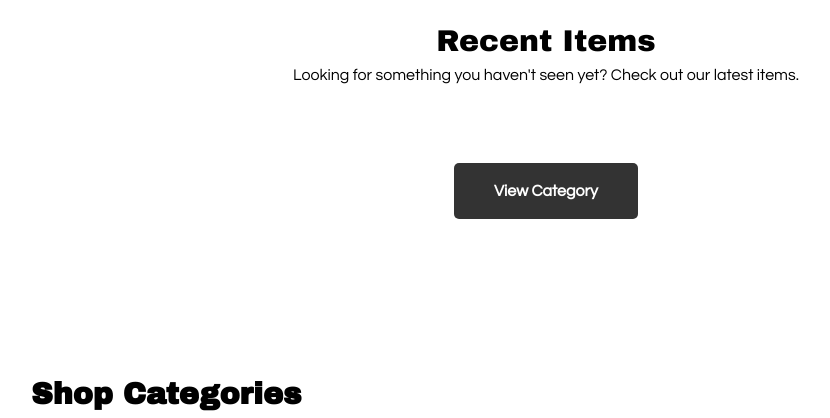
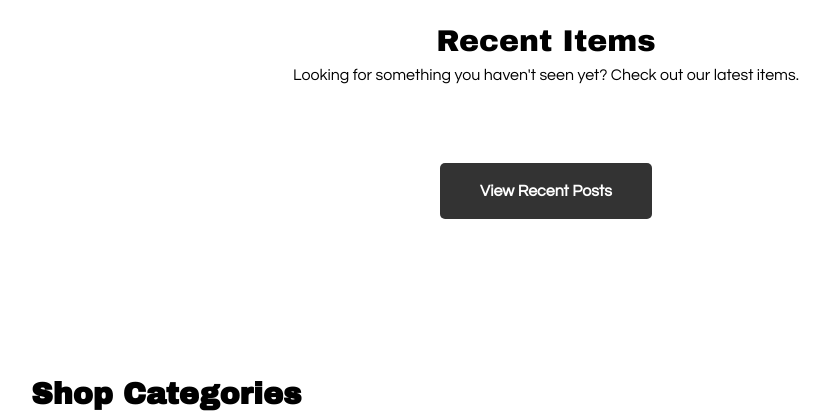
Before and after one commit to smdalton/slugtrades, a Django app: page / in a window 1280 px wide. Shown: the part 785-1203 px from the top of the page, without its empty margins (94-924 px from the left). Run offline with Django 3.2, Linux system fonts and the light colour scheme; data that the repository does not hold is empty; some libraries are stand-ins or nearby versions.

Commit message:
Links on the landing page for Recent and Popular items work

```diff
--- a/slug_trade/templates/slug_trade_app/index.html
+++ b/slug_trade/templates/slug_trade_app/index.html
@@ -96,7 +96,7 @@
       <!-- ======================= Categories Section ======================= -->
 
       <div class="go-to-category-wrapper">
-        <a href="/products?category=Recent"><div class="go-to-category-button">View Category</div></a>
+        <a href="/products?order_by=Recent"><div class="go-to-category-button">View Recent Posts</div></a>
       </div>
     </div>
   </div>
@@ -213,7 +213,7 @@
   </div>
 
   <div class="go-to-category-wrapper">
-    <a href="/products?categories=Popular"><div class="go-to-category-button">View Category</div></a>
+    <a href="/products?order_by=Popular"><div class="go-to-category-button">View Popular Posts</div></a>
   </div>
 </div>
 
```
